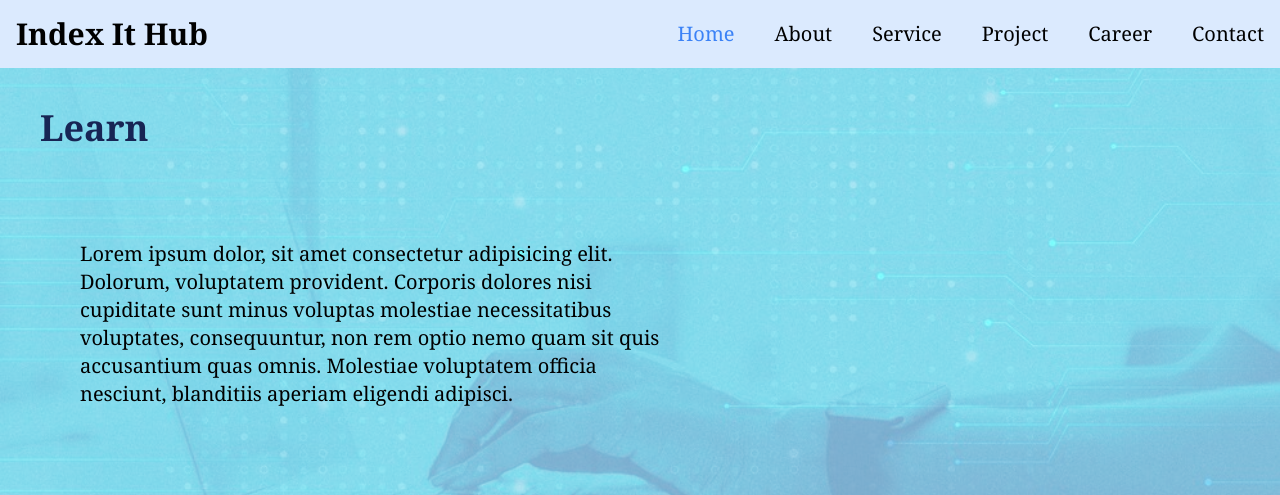
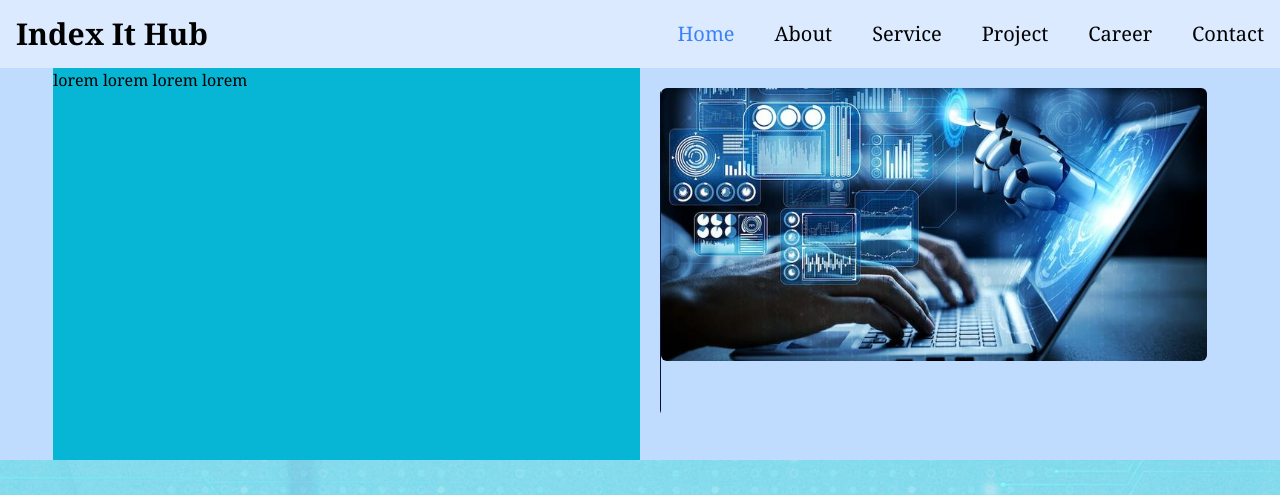
Before and after one commit to Bandanakc1234/my_app, a Next.js app: page / in a window 1280 px wide. Shown: the top 495 px of the page. Built offline with nearby package versions, Linux system fonts and the light colour scheme; no server answers.

Commit message:
Carousel Added

```diff
--- a/package.json
+++ b/package.json
@@ -23,6 +23,7 @@
     "react-icons": "^5.0.1",
     "react-owl-carousel": "^2.3.3",
     "react-router-dom": "^6.22.3",
+    "react-slick": "^0.30.2",
     "react-toastify": "^10.0.4",
     "sass": "^1.72.0",
     "sweetalert2": "^11.10.6"
--- a/src/app/(client)/page.js
+++ b/src/app/(client)/page.js
@@ -59,6 +59,15 @@ export default function Home() {
         items: 5
       }
     }
+  }
+
+  const settings3 = {
+    items: 1,
+    // nav : true,
+    loop: true,
+    autoHeight: true,
+    autoplay: true,
+    autoplayTimeout: 3000,
   }
 
   useEffect(() => {
@@ -147,6 +156,28 @@ const showSuccess = () => {
     <div>
       {showError()}
       {showSuccess()}
+      <div className="w-11/12 mx-auto flex flex-col lg:flex-row justify-between ">
+        <div className="w-1/2 bg-cyan-500 ">
+          lorem lorem lorem lorem
+        </div>
+        <div className="w-full lg:w-1/2 h-full p-5">
+          <OwlCarousel {...settings3}>
+            <div className="w-full">
+              <img src="/career1.webp" className="w-full h-full rounded-md" />
+
+            </div>
+            <div className="w-full">
+              <img src="/career2.jpg" className="w-full h-full rounded-md" />
+
+            </div>
+            <div className="w-full">
+              <img src="/contact1.jpg" className="w-full h-full rounded-md" />
+
+            </div>
+          </OwlCarousel>
+        </div>
+
+      </div>
       <div className="main  bg-white ">
         <div className="head bg-white">
           <h1 className="lg:text-4xl text-3xl text-blue-950 font-bold md:pl-10 p-3 pt-10" data-aos="zoom-in" data-aos-duration="1000">Learn</h1>
```
Also changed, not shown: 1 other file (tests, documents, lock files or other folders).
